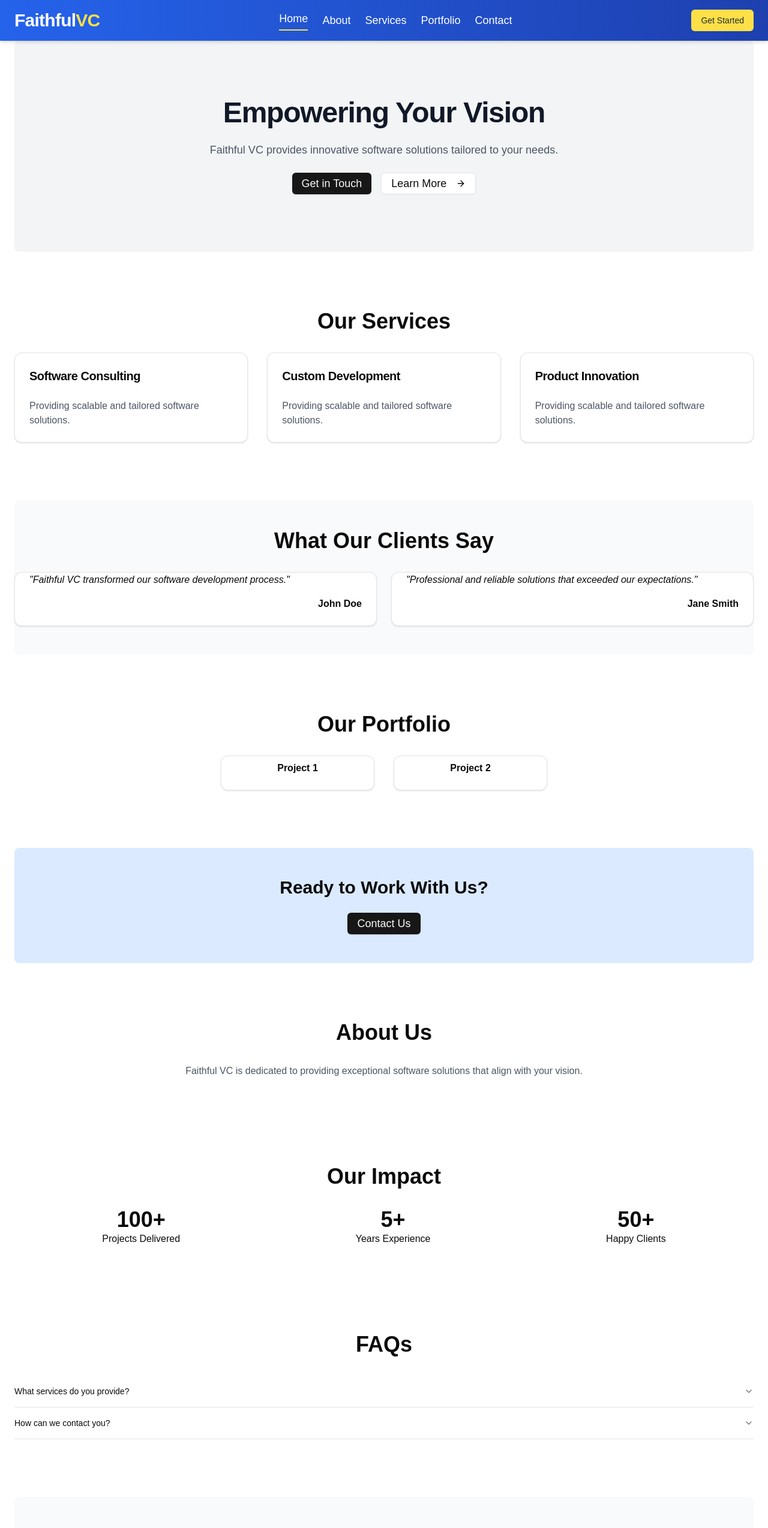
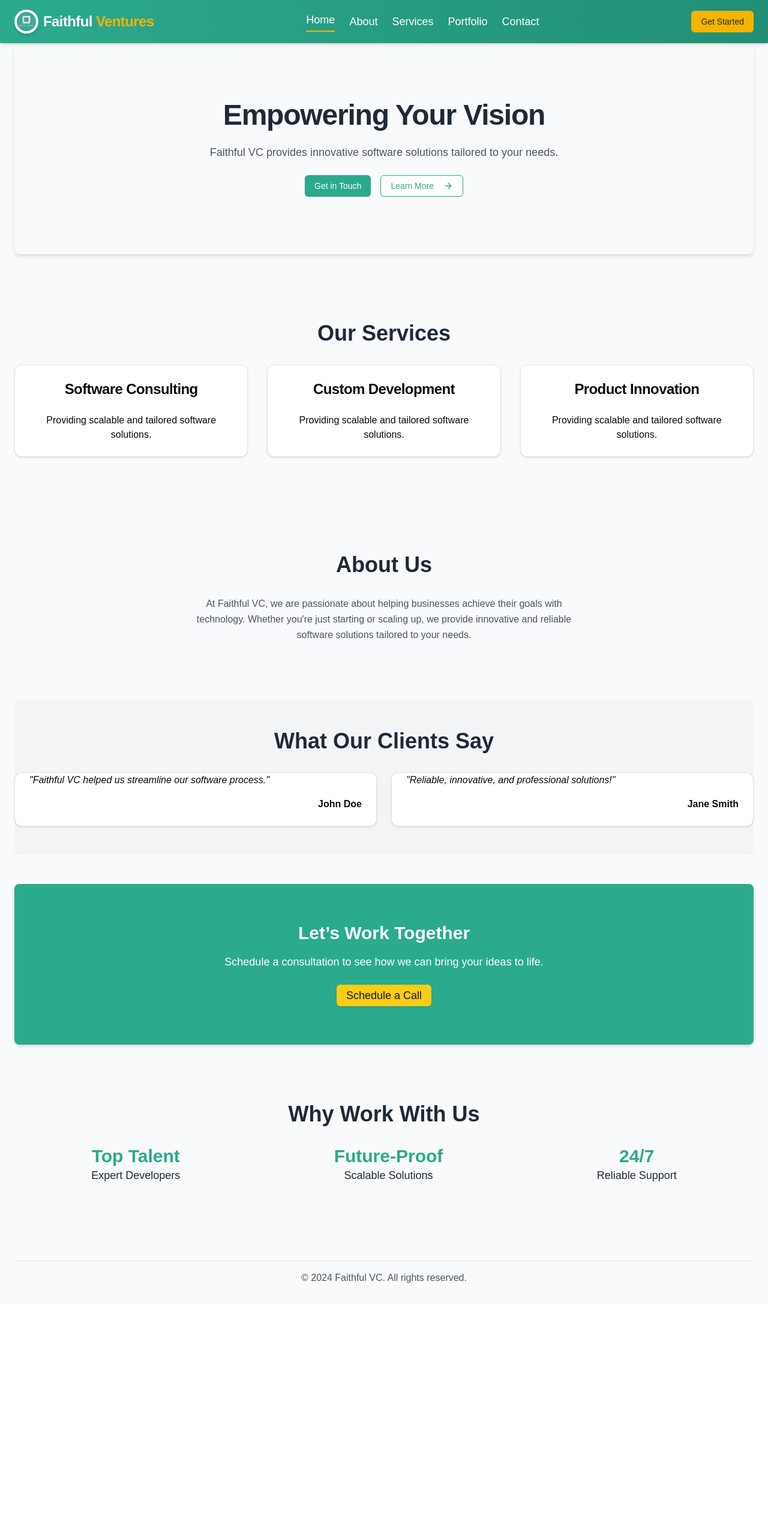
Before and after one commit to noah-sheldon/faithful-ventures, a Next.js app: page / in a window 1280 px wide. Shown: the top 2548 px of the page at 60% size. After the commit the page ends 2175 px from the top, so only its background shows below. Built offline with nearby package versions, Linux system fonts and the light colour scheme.

Commit message:
logo added && redesigned navbar, page.tsx

```diff
--- a/app/layout.tsx
+++ b/app/layout.tsx
@@ -26,17 +26,17 @@ export const metadata: Metadata = {
     "business technology",
     "tech strategy",
   ],
-  authors: [{ name: "Faithful Ventures", url: "https://faithfulvc.com" }],
+  authors: [{ name: "Faithful Ventures", url: "faithful-ventures.vercel.app" }],
   creator: "Faithful Ventures",
   openGraph: {
     title: "Faithful Ventures | Innovative Software Solutions",
     description:
       "Transform your business with innovative software solutions and expert consulting from Faithful Ventures.",
-    url: "https://faithfulvc.com",
+    url: "faithful-ventures.vercel.app",
     siteName: "Faithful Ventures",
     images: [
       {
-        url: "/og-image.png", // Add an Open Graph image in your public folder
+        url: "/logo.png", // Add an Open Graph image in your public folder
         width: 1200,
         height: 630,
         alt: "Faithful Ventures | Software Consulting",
@@ -50,11 +50,13 @@ export const metadata: Metadata = {
     title: "Faithful Ventures | Innovative Software Solutions",
     description:
       "Expert software consulting and custom development to bring your vision to life.",
-    images: ["/og-image.png"], // Update with your Open Graph image
-    creator: "@YourTwitterHandle", // Replace with your Twitter handle
+    images: ["/logo.png"], // Update with your Open Graph image
+    creator: "@faithfulvc", // Replace with your Twitter handle
+  },
+  icons: {
+    icon: "/favicon.png", // Path to favicon in public folder
   },
 };
-
 
 export default function RootLayout({
   children,
--- a/app/page.tsx
+++ b/app/page.tsx
@@ -12,20 +12,25 @@ import { ArrowRight } from "lucide-react";
 
 export default function Home() {
   return (
-    <main className="flex flex-col items-center min-h-screen px-6 space-y-12">
+    <main className="flex flex-col items-center min-h-screen px-6 space-y-12 bg-gray-50 dark:bg-gray-900 text-gray-800 dark:text-gray-200">
       {/* Hero Section */}
-      <section className="w-full text-center py-24 bg-gray-100 dark:bg-gray-900 rounded-lg">
+      <section className="w-full text-center py-24 bg-gray-50 rounded-lg shadow-md">
         <div className="space-y-6">
-          <h1 className="text-5xl font-bold tracking-tight text-gray-900 dark:text-white">
+          <h1 className="text-5xl font-extrabold tracking-tight text-gray-800">
             Empowering Your Vision
           </h1>
-          <p className="text-lg text-gray-600 dark:text-gray-300 max-w-2xl mx-auto">
+          <p className="text-lg text-gray-600 max-w-2xl mx-auto">
             Faithful VC provides innovative software solutions tailored to your
             needs.
           </p>
           <div className="flex justify-center gap-4">
-            <Button className="text-lg">Get in Touch</Button>
-            <Button variant="outline" className="text-lg">
+            <Button className="bg-[#2BAA8E] text-white hover:bg-[#228F75] transition-transform transform hover:scale-105">
+              Get in Touch
+            </Button>
+            <Button
+              variant="outline"
+              className="border-[#2BAA8E] text-[#2BAA8E] hover:bg-[#2BAA8E] hover:text-white transition-transform transform hover:scale-105"
+            >
               Learn More <ArrowRight className="w-4 h-4 ml-2" />
             </Button>
           </div>
@@ -33,7 +38,7 @@ export default function Home() {
       </section>
 
       {/* Services Section */}
-      <section className="w-full py-12">
+      <section className="w-full py-16">
         <h2 className="text-4xl font-bold text-center mb-8">Our Services</h2>
         <div className="grid grid-cols-1 md:grid-cols-3 gap-8">
           {[
@@ -43,13 +48,15 @@ export default function Home() {
           ].map((service, idx) => (
             <Card
               key={idx}
-              className="hover:shadow-lg transition-shadow duration-300"
+              className="hover:shadow-2xl transition-shadow duration-300 transform hover:-translate-y-2"
             >
               <CardHeader>
-                <CardTitle className="text-xl">{service}</CardTitle>
+                <CardTitle className="text-2xl text-center">
+                  {service}
+                </CardTitle>
               </CardHeader>
               <CardContent>
-                <p className="text-gray-600 dark:text-gray-400">
+                <p className="text-center">
                   Providing scalable and tailored software solutions.
                 </p>
               </CardContent>
@@ -58,8 +65,19 @@ export default function Home() {
         </div>
       </section>
 
+      {/* About Us Preview */}
+      <section className="w-full py-12">
+        <h2 className="text-4xl font-bold text-center mb-8">About Us</h2>
+        <p className="text-gray-600 dark:text-gray-300 max-w-2xl mx-auto text-center leading-relaxed">
+          At Faithful VC, we are passionate about helping businesses achieve
+          their goals with technology. Whether you're just starting or scaling
+          up, we provide innovative and reliable software solutions tailored to
+          your needs.
+        </p>
+      </section>
+
       {/* Testimonials */}
-      <section className="w-full py-12 bg-gray-50 dark:bg-gray-800 rounded-lg">
+      <section className="w-full py-12 bg-gray-100 dark:bg-gray-800 rounded-lg">
         <h2 className="text-4xl font-bold text-center mb-8">
           What Our Clients Say
         </h2>
@@ -68,15 +86,17 @@ export default function Home() {
             {
               name: "John Doe",
               feedback:
-                "Faithful VC transformed our software development process.",
+                "Faithful VC helped us streamline our software process.",
             },
             {
               name: "Jane Smith",
-              feedback:
-                "Professional and reliable solutions that exceeded our expectations.",
+              feedback: "Reliable, innovative, and professional solutions!",
             },
           ].map((testimonial, idx) => (
-            <Card key={idx} className="hover:shadow-md">
+            <Card
+              key={idx}
+              className="hover:shadow-lg transition duration-300 transform hover:-translate-y-2"
+            >
               <CardContent>
                 <p className="italic">{`"${testimonial.feedback}"`}</p>
                 <p className="mt-4 text-right font-bold">{testimonial.name}</p>
@@ -86,84 +106,35 @@ export default function Home() {
         </div>
       </section>
 
-      {/* Portfolio Preview */}
-      <section className="w-full py-12">
-        <h2 className="text-4xl font-bold text-center mb-8">Our Portfolio</h2>
-        <div className="flex justify-center gap-8">
-          <Card className="w-64 hover:shadow-lg">
-            <CardContent>
-              <p className="text-center font-semibold mt-2">Project 1</p>
-            </CardContent>
-          </Card>
-          <Card className="w-64 hover:shadow-lg">
-            <CardContent>
-              <p className="text-center font-semibold mt-2">Project 2</p>
-            </CardContent>
-          </Card>
-        </div>
+      {/* CTA Section */}
+      <section className="w-full text-center py-16 bg-[#2BAA8E] text-white rounded-lg shadow-md">
+        <h2 className="text-3xl font-bold">Let’s Work Together</h2>
+        <p className="mt-4 text-lg">
+          Schedule a consultation to see how we can bring your ideas to life.
+        </p>
+        <Button className="mt-6 bg-yellow-400 text-gray-900 hover:bg-yellow-500 transition-transform transform hover:scale-105 text-lg">
+          Schedule a Call
+        </Button>
       </section>
 
-      {/* CTA Section */}
-      <section className="w-full text-center py-12 bg-blue-100 rounded-lg">
-        <h2 className="text-3xl font-semibold">Ready to Work With Us?</h2>
-        <Button className="mt-6 text-lg">Contact Us</Button>
-      </section>
-
-      {/* About Us Preview */}
+      {/* Metrics Section */}
       <section className="w-full py-12">
-        <h2 className="text-4xl font-bold text-center mb-8">About Us</h2>
-        <p className="text-gray-600 dark:text-gray-300 max-w-2xl mx-auto text-center">
-          Faithful VC is dedicated to providing exceptional software solutions
-          that align with your vision.
-        </p>
-      </section>
-
-      {/* Metrics */}
-      <section className="w-full py-12">
-        <h2 className="text-4xl font-bold text-center mb-8">Our Impact</h2>
+        <h2 className="text-4xl font-bold text-center mb-8">
+          Why Work With Us
+        </h2>
         <div className="flex justify-around">
-          <div className="text-center">
-            <h3 className="text-4xl font-bold">100+</h3>
-            <p>Projects Delivered</p>
-          </div>
-          <div className="text-center">
-            <h3 className="text-4xl font-bold">5+</h3>
-            <p>Years Experience</p>
-          </div>
-          <div className="text-center">
-            <h3 className="text-4xl font-bold">50+</h3>
-            <p>Happy Clients</p>
-          </div>
-        </div>
-      </section>
-
-      {/* FAQ Section */}
-      <section className="w-full py-12">
-        <h2 className="text-4xl font-bold text-center mb-8">FAQs</h2>
-        <Accordion type="single" collapsible>
-          <AccordionItem value="faq1">
-            <AccordionTrigger>What services do you provide?</AccordionTrigger>
-            <AccordionContent>
-              We offer consulting, custom software development, and product
-              innovation.
-            </AccordionContent>
-          </AccordionItem>
-          <AccordionItem value="faq2">
-            <AccordionTrigger>How can we contact you?</AccordionTrigger>
-            <AccordionContent>
-              You can use our contact form or email us at info@faithfulvc.com.
-            </AccordionContent>
-          </AccordionItem>
-        </Accordion>
-      </section>
-
-      {/* Newsletter Signup */}
-      <section className="w-full py-12 text-center bg-gray-50 rounded-lg">
-        <h2 className="text-3xl font-bold">Stay Updated</h2>
-        <p className="text-gray-500 mt-2">Sign up for our newsletter.</p>
-        <div className="mt-6 flex justify-center gap-2">
-          <Input placeholder="Enter your email" className="w-64" />
-          <Button>Subscribe</Button>
+          {[
+            { label: "Expert Developers", value: "Top Talent" },
+            { label: "Scalable Solutions", value: "Future-Proof" },
+            { label: "Reliable Support", value: "24/7" },
+          ].map((item, idx) => (
+            <div key={idx} className="text-center">
+              <h3 className="text-3xl font-bold text-[#2BAA8E]">
+                {item.value}
+              </h3>
+              <p className="text-lg">{item.label}</p>
+            </div>
+          ))}
         </div>
       </section>
 
--- a/components/Navbar.tsx
+++ b/components/Navbar.tsx
@@ -3,15 +3,15 @@
 import { useState } from "react";
 import { Menu, X } from "lucide-react";
 import Link from "next/link";
+import Image from "next/image";
 import { Button } from "@/components/ui/button";
-import { cn } from "@/lib/utils"; // Utility for conditionally combining classes
-import { usePathname } from "next/navigation"; // For active link highlighting
+import { cn } from "@/lib/utils";
+import { usePathname } from "next/navigation";
 
 export default function Navbar() {
   const [mobileMenuOpen, setMobileMenuOpen] = useState(false);
-  const pathname = usePathname(); // Detect current path for active link highlighting
+  const pathname = usePathname();
 
-  // Navigation links
   const navLinks = [
     { name: "Home", href: "/" },
     { name: "About", href: "/about" },
@@ -21,11 +21,21 @@ export default function Navbar() {
   ];
 
   return (
-    <header className="sticky top-0 z-50 bg-gradient-to-r from-blue-600 to-blue-800 shadow-md">
+    <header className="sticky top-0 z-50 bg-gradient-to-r from-[#2BAA8E] to-[#228F75] shadow-md">
       <nav className="container mx-auto flex items-center justify-between py-4 px-6">
         {/* Logo */}
-        <Link href="/" className="text-3xl font-extrabold text-white tracking-tight">
-          Faithful<span className="text-yellow-300">VC</span>
+        <Link href="/" className="flex items-center gap-2">
+          <Image
+            src="/logo.png"
+            alt="Faithful Ventures Logo"
+            width={40}
+            height={40}
+            priority
+            className="bg-white rounded-full p-1 shadow-md"
+          />
+          <span className="text-2xl font-extrabold text-white tracking-tight">
+            Faithful<span className="text-[#F4B400]"> Ventures</span>
+          </span>
         </Link>
 
         {/* Desktop Navigation */}
@@ -35,8 +45,8 @@ export default function Navbar() {
               key={link.name}
               href={link.href}
               className={cn(
-                "text-white text-lg hover:text-yellow-300 transition-colors duration-300",
-                pathname === link.href && "border-b-2 border-yellow-300 pb-1"
+                "text-white text-lg hover:text-[#F4B400] transition-colors duration-300",
+                pathname === link.href && "border-b-2 border-[#F4B400] pb-1"
               )}
             >
               {link.name}
@@ -45,32 +55,43 @@ export default function Navbar() {
         </div>
 
         {/* CTA Button */}
-        <Button variant="secondary" className="hidden md:inline-flex bg-yellow-300 text-gray-800 hover:bg-yellow-400">
+        <Button
+          variant="ghost"
+          className="hidden md:inline-flex bg-[#F4B400] text-gray-800 hover:bg-yellow-500 transition-all"
+        >
           Get Started
         </Button>
 
         {/* Mobile Menu Button */}
-        <button className="md:hidden text-white" onClick={() => setMobileMenuOpen(!mobileMenuOpen)}>
-          {mobileMenuOpen ? <X className="w-6 h-6" /> : <Menu className="w-6 h-6" />}
+        <button
+          className="md:hidden text-white"
+          onClick={() => setMobileMenuOpen(!mobileMenuOpen)}
+          aria-label="Toggle Menu"
+        >
+          {mobileMenuOpen ? (
+            <X className="w-6 h-6" />
+          ) : (
+            <Menu className="w-6 h-6" />
+          )}
         </button>
       </nav>
 
       {/* Mobile Menu */}
       {mobileMenuOpen && (
-        <div className="md:hidden bg-blue-700 text-white shadow-lg">
-          <div className="flex flex-col items-center gap-4 py-4">
+        <div className="md:hidden bg-[#2BAA8E] text-white shadow-lg">
+          <div className="flex flex-col items-center gap-4 py-6">
             {navLinks.map((link) => (
               <Link
                 key={link.name}
                 href={link.href}
                 onClick={() => setMobileMenuOpen(false)}
-                className="hover:text-yellow-300 text-lg transition-colors duration-300"
+                className="hover:text-[#F4B400] text-lg transition-all duration-300"
               >
                 {link.name}
               </Link>
             ))}
             <Button
-              className="bg-yellow-300 text-gray-800 hover:bg-yellow-400"
+              className="bg-[#F4B400] text-gray-800 hover:bg-yellow-500"
               onClick={() => setMobileMenuOpen(false)}
             >
               Get Started
```
Also changed, not shown: public/favicon.png (added), public/logo.png (added).
